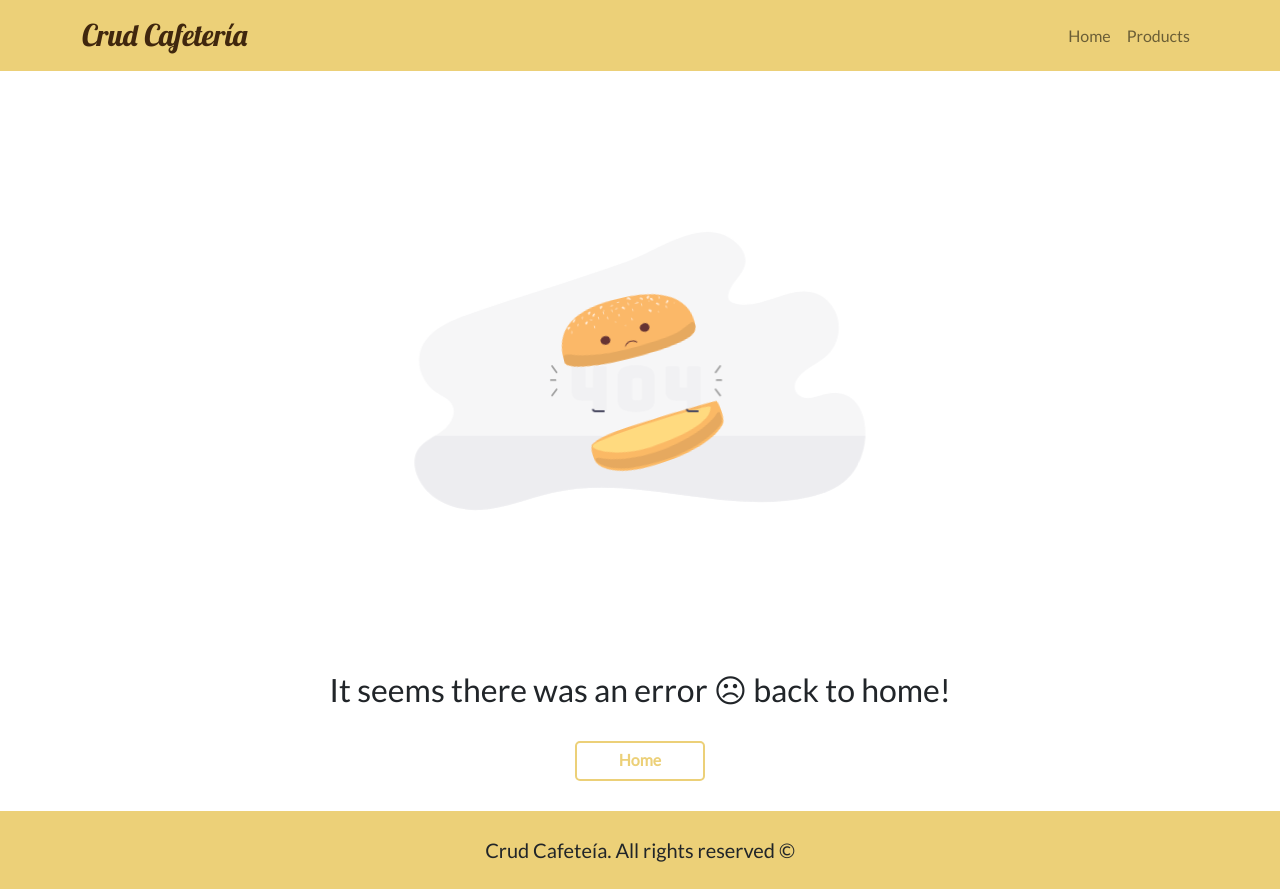
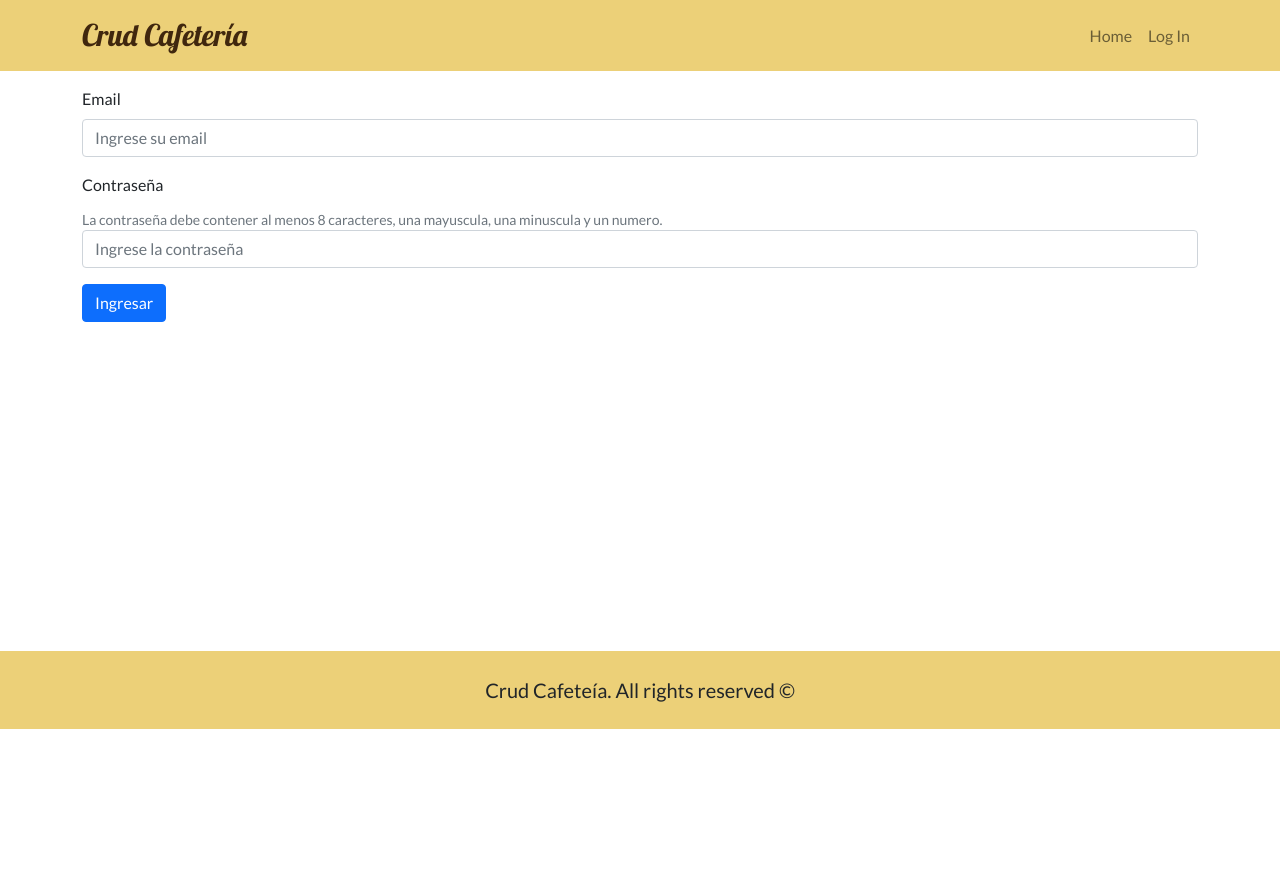
Before and after one commit to nataliasanchezmkt/reactCRUD, a React (Create React App) app: page /login in a window 1280 px wide. After the commit the page ends 800 px from the top, so only its background shows below. Built offline with nearby package versions, Linux system fonts and the light colour scheme; no server answers.

Commit message:
agrego cambios en navbar para cambiar la logica cuando haga login y ademas determine rutas priadas

```diff
--- a/package.json
+++ b/package.json
@@ -6,6 +6,7 @@
     "@testing-library/jest-dom": "^5.16.1",
     "@testing-library/react": "^12.1.2",
     "@testing-library/user-event": "^13.5.0",
+    "bcryptjs": "^2.4.3",
     "bootstrap": "^5.1.3",
     "react": "^17.0.2",
     "react-bootstrap": "^2.1.0",
--- a/src/App.js
+++ b/src/App.js
@@ -7,25 +7,50 @@ import ProductsTable from "./components/views/ProductsTable/ProductsTable";
 import ProductCreate from "./components/views/ProductCreate/ProductCreate";
 import ProductEdit from "./components/views/ProductEdit/ProductEdit";
 import Error404 from "./components/views/Error404/Error404";
+import Login from "./components/views/Login/Login";
 import { BrowserRouter, Routes, Route } from "react-router-dom";
 import { useEffect, useState } from "react";
 
 function App() {
   //state
   const [products, setProducts] = useState([]);
+  const [user, setUser] = useState([]);
   // variable de entorno
   const db = process.env.REACT_APP_API_CAFETERIA;
-  console.log(db);
+  const dbu = process.env.REACT_APP_API_CAFETERIA_USER;
+
 
   useEffect(() => {
     getApi();
+
   }, []);
+
+  useEffect(() => {
+    getUser();
+
+  }, []);
+
+
   const getApi = async () => {
     try {
       const res = await fetch(db);
       const productApi = await res.json();
       setProducts(productApi);
-      console.log(productApi);
+
+
+
+
+    } catch (error) {
+      console.log(error);
+    }
+  };
+
+  const getUser = async () => {
+    try {
+      const res = await fetch(dbu);
+      const userApi = await res.json();
+      setUser(userApi);
+
     } catch (error) {
       console.log(error);
     }
@@ -33,21 +58,32 @@ function App() {
   return (
     <>
       <BrowserRouter>
-        <Navigation />
+
         <main>
           <Routes>
-            <Route exact path="/" element={<Home products={products}/>} />
+            <Route exact path="/" element={<Home products={products} />} />
             <Route
               exact
               path="/productTable"
-              element={<ProductsTable products={products} db={db} getApi={getApi} />}
+              element={
+                <ProductsTable products={products} db={db} getApi={getApi} />
+              }
+            />
+            <Route
+              exact
+              path="/login"
+              element={<Login user={user} dbu={dbu} />}
             />
             <Route
               exact
               path="/productCreate"
               element={<ProductCreate db={db} getApi={getApi} />}
             />
-            <Route exact path="/productEdit/:id" element={<ProductEdit db={db} getApi={getApi} />} />
+            <Route
+              exact
+              path="/productEdit/:id"
+              element={<ProductEdit db={db} getApi={getApi} />}
+            />
             <Route exact path="/*" element={<Error404 />} />
           </Routes>
         </main>
--- a/src/components/layout/Navigation.js
+++ b/src/components/layout/Navigation.js
@@ -1,8 +1,42 @@
 import React from "react";
 import { Container, Nav, Navbar } from "react-bootstrap";
-import {Link} from 'react-router-dom'
+import { Link, useNavigate } from "react-router-dom";
+import Swal from "sweetalert2";
 
 const Navigation = () => {
+  let session = JSON.parse(sessionStorage.getItem("stateSession") || false);
+  const navigate = useNavigate();
+
+  const handleLogOut = () => {
+    if (session) {
+      session = false;
+      sessionStorage.setItem("stateSession", JSON.stringify(session));
+
+
+      let timerInterval;
+      Swal.fire({
+        title: "Cerrando sesion",
+
+        timer: 2000,
+        timerProgressBar: true,
+        didOpen: () => {
+          Swal.showLoading();
+          const b = Swal.getHtmlContainer().querySelector("b");
+          timerInterval = setInterval(() => {
+            b.textContent = Swal.getTimerLeft();
+          }, 100);
+        },
+        willClose: () => {
+          clearInterval(timerInterval);
+        },
+      }).then((result) => {
+        /* Read more about handling dismissals below */
+        if (result.dismiss === Swal.DismissReason.timer) {
+          navigate("/");
+        }
+      });
+    }
+  };
   return (
     <div>
       <Navbar className="bg-yellow" expand="lg">
@@ -13,8 +47,29 @@ const Navigation = () => {
           <Navbar.Toggle aria-controls="basic-navbar-nav" />
           <Navbar.Collapse id="basic-navbar-nav">
             <Nav className="ms-auto color-nav">
-              <Link className='nav-link' to='/'>Home</Link>
-              <Link className='nav-link' to='/productTable'>Products</Link>
+              {session ? (
+                <>
+                  <Link className="nav-link" to="/">
+                    Home
+                  </Link>
+                  <Link className="nav-link" to="/productTable">
+                    Products
+                  </Link>
+                  <Link onClick={handleLogOut} className="nav-link" to="/login">
+                    Log Out
+                  </Link>
+                </>
+              ) : (
+                <>
+                  <Link className="nav-link" to="/">
+                    Home
+                  </Link>
+
+                  <Link className="nav-link" to="/login">
+                    Log In
+                  </Link>
+                </>
+              )}
             </Nav>
           </Navbar.Collapse>
         </Container>
--- a/src/components/views/Error404/Error404.js
+++ b/src/components/views/Error404/Error404.js
@@ -1,10 +1,12 @@
 import React from "react";
 import { Link } from "react-router-dom";
 import "./Error404.css";
+import Navigation from '../../layout/Navigation'
 
 const Error404 = () => {
   return (
     <div>
+      <Navigation/>
       <div className="main">
         <svg
           xmlns="http://www.w3.org/2000/svg"
--- a/src/components/views/Home/Home.js
+++ b/src/components/views/Home/Home.js
@@ -2,10 +2,13 @@ import React from "react";
 import { Col, Container, Row } from "react-bootstrap";
 import CardProduct from "./CardProduct/CardProduct";
 import CarouselHome from "./CarouselHome/CarouselHome";
+import Navigation from '../../layout/Navigation'
 
 const Home = ({products}) => {
   return (
+
     <div>
+      <Navigation/>
       {/* Carousel */}
       <CarouselHome />
       {/* Products */}
--- /dev/null
+++ b/src/components/views/Login/Login.js
@@ -0,0 +1,146 @@
+import React, { useState, useEffect, useReducer } from "react";
+import { Container, Form, Button } from "react-bootstrap";
+import { useNavigate } from "react-router-dom";
+import { validateEmail, validatePassword } from "../../helpers/ValidateFields";
+import bcrypt from "bcryptjs/dist/bcrypt";
+import Swal from "sweetalert2";
+import Navigation from '../../layout/Navigation'
+
+
+const Login = ({ user, usuario }) => {
+  const [logEmail, setLogEmail] = useState("");
+  const [logPassword, setLogPassword] = useState("");
+  const [inEmail, setInEmail] = useState("");
+  const [inPassword, setInPassword] = useState("");
+
+  let session = false;
+  const navigate = useNavigate();
+
+  useEffect(() => {
+    setInEmail(document.getElementById("inEmail"));
+    setInPassword(document.getElementById("inPassword"));
+  }, []);
+
+  // test de email
+
+  const testEmail = () => {
+    if (validateEmail(inEmail.value)) {
+      inEmail.className = "form-control is-valid";
+      return true;
+    } else {
+      inEmail.className = "form-control is-invalid";
+      return false;
+    }
+  };
+
+  // test de contraseña
+
+  const testPassword = () => {
+    if (validatePassword(inPassword.value)) {
+      inPassword.className = "form-control is-valid";
+      return true;
+    } else {
+      inPassword.className = "form-control is-invalid";
+      return false;
+    }
+  };
+
+  // test general
+
+  const gralTesting = () => {
+    if (
+      logEmail === user[0].email &&
+      bcrypt.compareSync(logPassword, user[0].password)
+    ) {
+      console.log("validado");
+
+      return true;
+    } else {
+      console.log("no cumple validacion");
+
+      return false;
+    }
+  };
+
+  // handleSubmit
+
+  const handleSubmit = (e) => {
+    e.preventDefault();
+
+    if (gralTesting()) {
+      session = true;
+      sessionStorage.setItem("stateSession", JSON.stringify(session));
+      Swal.fire('Bienvenido "ADMINISTRADOR"!', "Cafe GoodOne v.1.0.0", "success");
+      setTimeout(() => {
+        navigate("/productTable");
+      }, 1000);
+    } else if(testEmail()) {
+      Swal.fire("Ops!", "Por favor ingrese un email valido", "error");
+      inEmail.className = "form-control is-invalid";
+  }else if(testPassword()) {
+    Swal.fire("Ops!", "Por favor ingrese una contraseña valida", "error");
+    inPassword.className = "form-control is-invalid";
+}else{
+  Swal.fire("Ops", "Debe completar todos los campos", "error");
+      inEmail.className = "form-control is-invalid";
+      inPassword.className = "form-control is-invalid";
+
+}
+  }
+
+  return (
+
+    <>
+    <Navigation/>
+    <Container>
+      <Form className="mt-3" onSubmit={handleSubmit}>
+        <Form.Group className="mb-3">
+          <Form.Label>Email </Form.Label>
+          <Form.Control
+            type="email"
+            placeholder="Ingrese su email"
+            id="inEmail"
+            required
+            onChange={({ target }) => {
+              setLogEmail(target.value.trimStart());
+              testEmail();
+            }}
+          />
+          <Form.Control.Feedback type="invalid">
+            Ingrese un email valido
+          </Form.Control.Feedback>
+        </Form.Group>
+
+        <Form.Group className="mb-3">
+          <Form.Label>Contraseña</Form.Label>
+          <Form.Text className="text-muted d-flex">
+            La contraseña debe contener al menos 8 caracteres, una mayuscula,
+            una minuscula y un numero.
+          </Form.Text>
+          <Form.Control
+            type="password"
+            placeholder="Ingrese la contraseña"
+            id="inPassword"
+            required
+            minLength={8}
+            maxLength={30}
+            onChange={({ target }) => {
+              setLogPassword(target.value.trimStart());
+              testPassword();
+            }}
+          />
+          <Form.Control.Feedback type="invalid">
+            Ingrese una contraseña valida
+          </Form.Control.Feedback>
+        </Form.Group>
+
+        <Button variant="primary" type="submit">
+          Ingresar
+        </Button>
+      </Form>
+    </Container>
+    </>
+  );
+};
+
+export default Login;
--- a/src/components/views/ProductEdit/ProductEdit.js
+++ b/src/components/views/ProductEdit/ProductEdit.js
@@ -8,7 +8,29 @@ import {
   validatePrice,
 } from "../../helpers/ValidateFields";
 import Swal from "sweetalert2";
+import Navigation from '../../layout/Navigation'
+
+
+
+
 const ProductEdit = ({db, getApi}) => {
+
+
+  const redirect = useNavigate();
+  const session = JSON.parse(sessionStorage.getItem("stateSession")) || false;
+
+  const checkSession=()=>{
+    if (!session) {
+      redirect("/Login");
+    }
+  }
+
+  useEffect(()=>{
+    checkSession();
+  },[]);
+
+
+
 const [product, setProduct] = useState({});
 // Parametros
 const {id} = useParams()
@@ -96,6 +118,7 @@ const handleSubmit= (e) =>{
 }
   return (
     <div>
+      <Navigation/>
       <Container className="py-5">
         <h1>Edit Product</h1>
         <hr />
```
Also changed, not shown: src/components/helpers/ValidateFields.js (+21 -0 lines), src/components/views/ProductCreate/ProductCreate.js (+19 -1 lines), src/components/views/ProductsTable/ProductsTable.js (+18 -2 lines), 1 other file (tests, documents, lock files or other folders).
